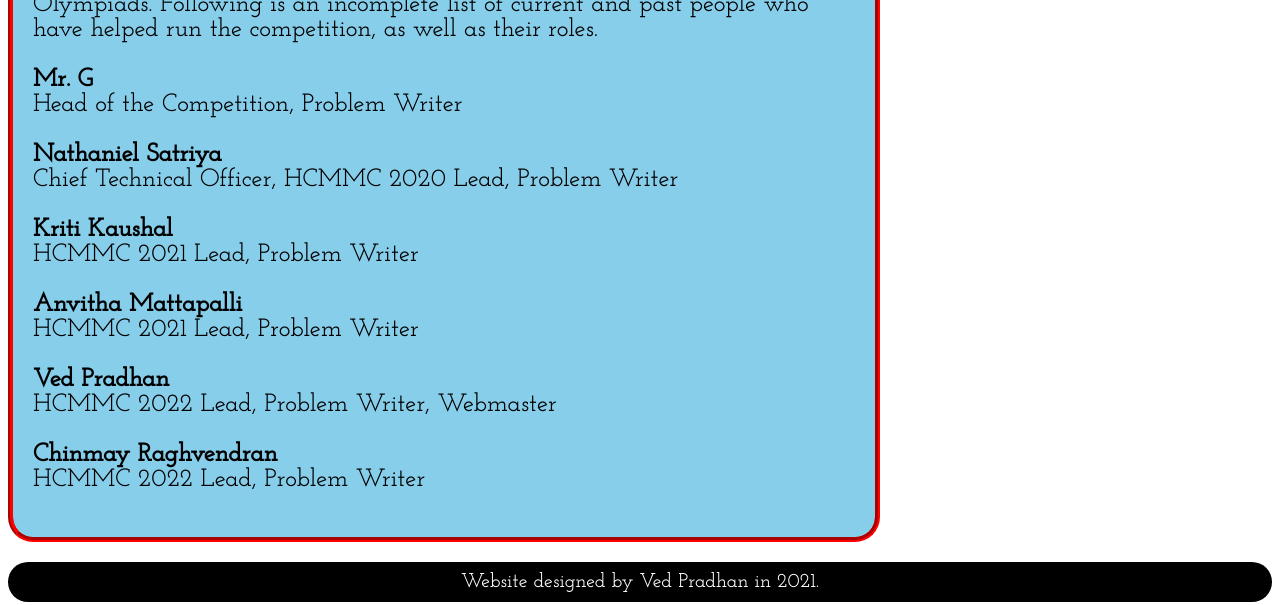
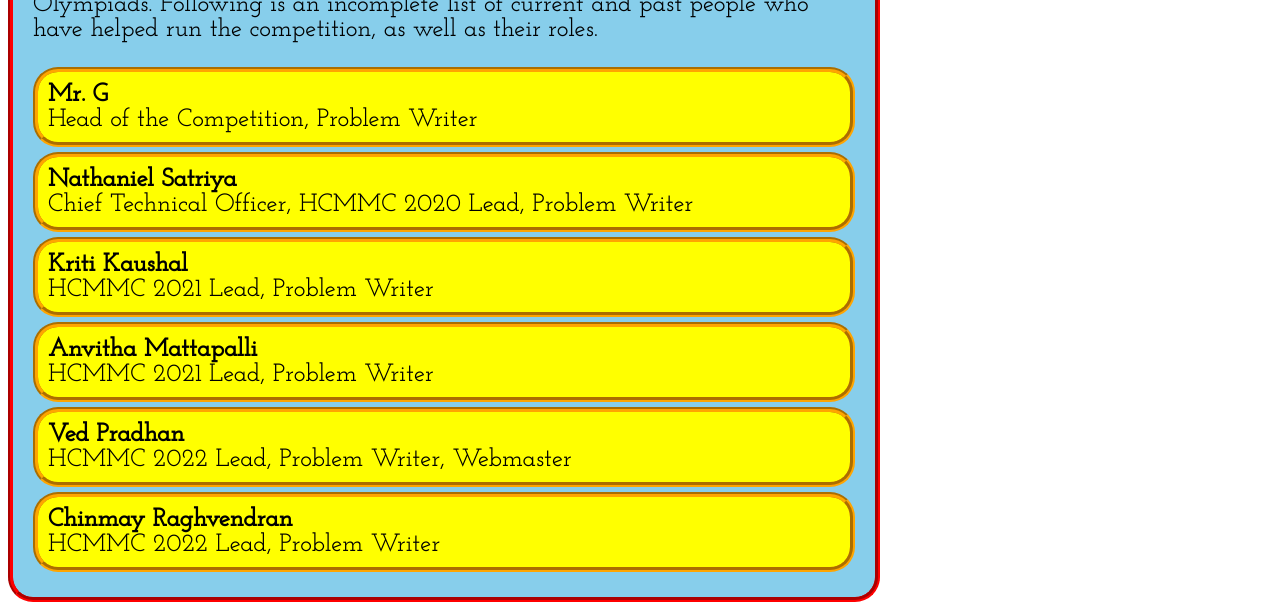
Before and after one commit to Ved-P/hcmmc, a plain HTML site: page about-us.html in a window 1280 px wide. Shown: the part 436-1041 px from the top of the page. Drawn offline with Linux system fonts and the light colour scheme; a web font is replaced by a local one.

Commit message:
Stylized the "About Us" page.

```diff
--- a/script.js
+++ b/script.js
@@ -17,6 +17,6 @@ function showPeople() {
   var html = document.getElementById('people');
 
   for (let i = 0; i < data.length; i++) {
-    html.innerHTML += "<div class='person'><b>" + data[i].name + "</b><br>" + data[i].role + "</div><br>";
+    html.innerHTML += "<div class='person'><b>" + data[i].name + "</b><br>" + data[i].role + "</div>";
   }
 }
--- a/style.css
+++ b/style.css
@@ -43,6 +43,14 @@ button {
   margin-bottom: 10px;
 }
 
+.person {
+  border: 5px groove orange;
+  border-radius: 25px;
+  background-color: yellow;
+  padding: 10px;
+  margin-bottom: 5px;
+}
+
 .footer {
   margin-top: 20px;
   background-color: black;
```
